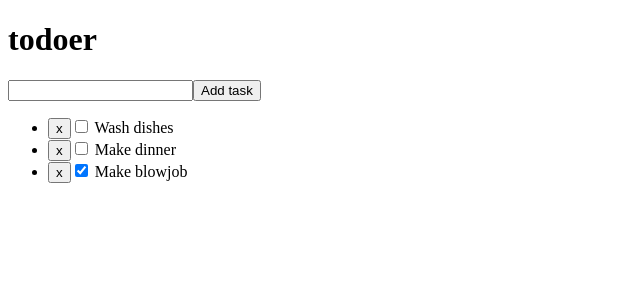
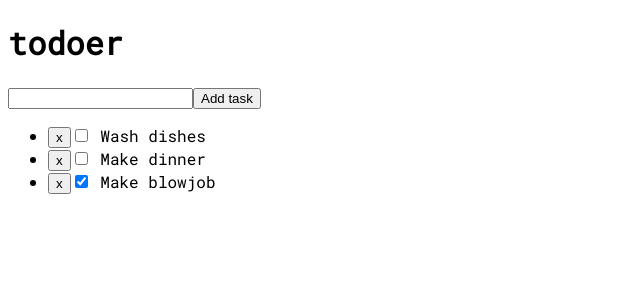
Before and after one commit to gr3yknigh1/todoer, a React (Create React App) app: page / in a window 1280 px wide. Shown: the top 300 px of the page, without its empty margins (0-640 px from the left). Built offline with nearby package versions, Linux system fonts and the light colour scheme.

Commit message:
Add Roboto Mono font

```diff
--- a/public/index.html
+++ b/public/index.html
@@ -3,6 +3,7 @@
   <head>
     <meta charset="utf-8" />
     <title>todoer</title>
+    <link rel="stylesheet" href="https://fonts.googleapis.com/css?family=Roboto%20Mono">
   </head>
   <body>
     <div id="container"></div>
--- /dev/null
+++ b/src/index.css
@@ -0,0 +1,3 @@
+:root {
+  font-family: "Roboto Mono";
+}
--- a/src/index.js
+++ b/src/index.js
@@ -1,3 +1,4 @@
+import './index.css';
 import React from 'react';
 import ReactDOM from 'react-dom/client';
 import { Provider } from 'react-redux';
```
